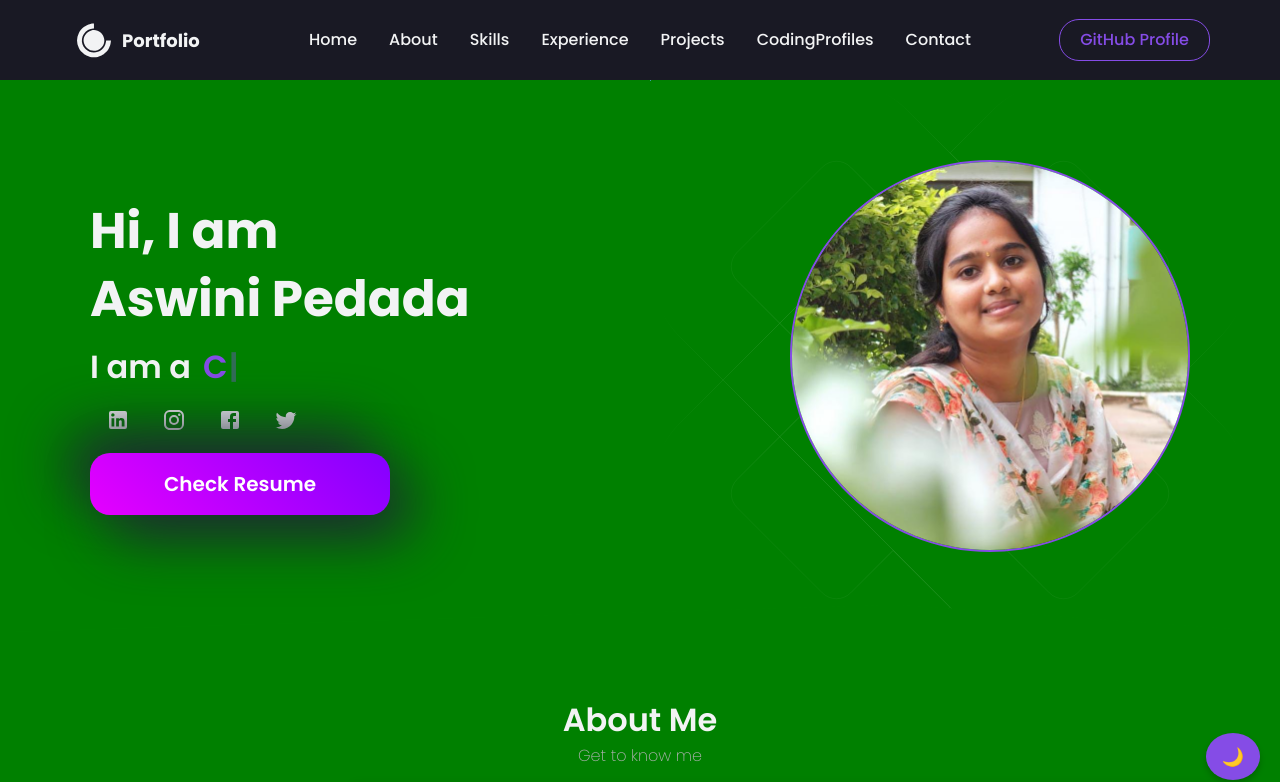
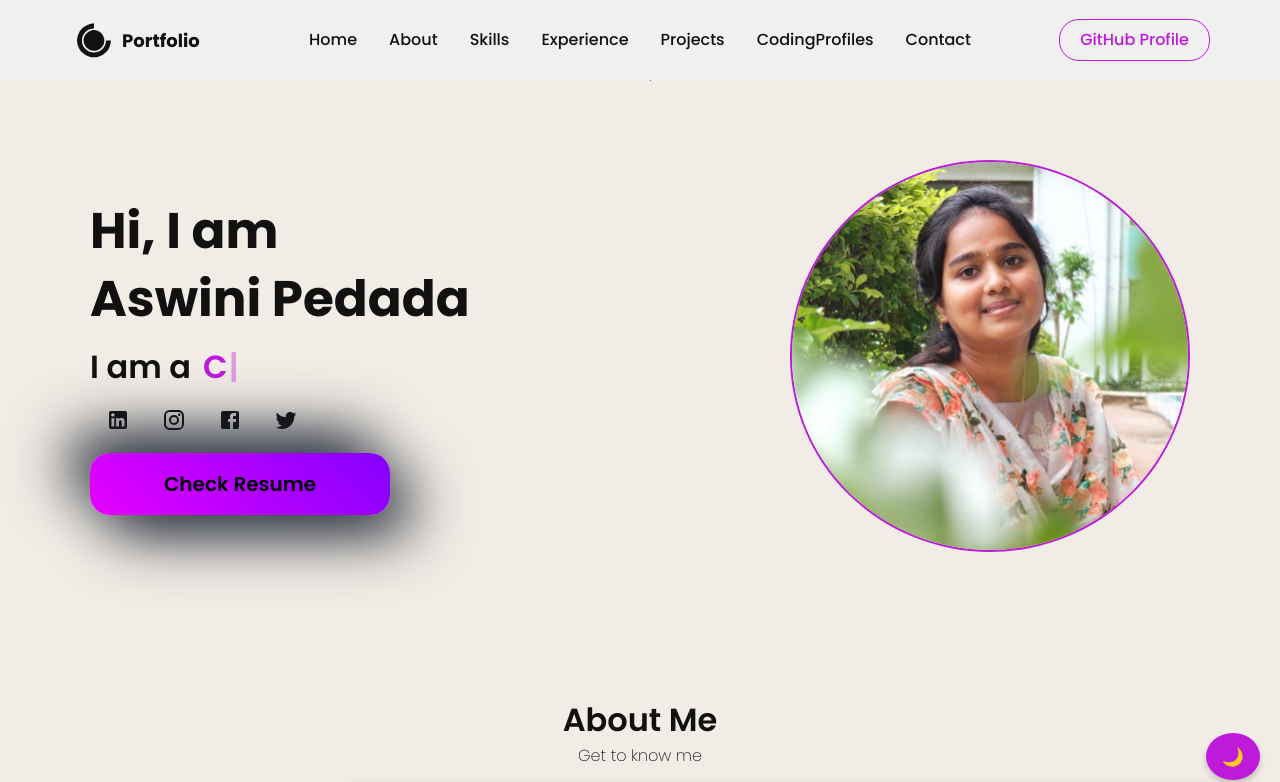
Before and after one commit to aswini0321/aswini-portfolio, a React (Create React App) app: page / in a window 1280 px wide. Shown: the top 782 px of the page. Built offline with nearby package versions, Linux system fonts and the light colour scheme.

Commit message:
background chamged

```diff
--- a/src/App.js
+++ b/src/App.js
@@ -16,7 +16,7 @@ import CodingProfiles from "./components/CodingProfile/index.js";
 import styled from "styled-components";
 
 const Body = styled.div`
-  background-color: ${({ theme }) => theme.green};
+  background-color: ${({ theme }) => theme.bg};
   width: 100%;
   overflow-x: hidden;
 `;
@@ -56,15 +56,15 @@ const ThemeToggleButton = styled.button`
 `;
 
 function App() {
-  const [darkMode, setDarkMode] = useState(true);
+  const [lightMode, setLightMode] = useState(true);
 
   // Toggle theme between dark and light
   const toggleTheme = () => {
-    setDarkMode((prevMode) => !prevMode);
+    setLightMode((prevMode) => !prevMode);
   };
 
   return (
-    <ThemeProvider theme={darkMode ? darkTheme : lightTheme}>
+    <ThemeProvider theme={lightMode ? lightTheme : darkTheme}>
       <Router>
         <Navbar />
         <Body>
@@ -84,7 +84,7 @@ function App() {
 
 
         <ThemeToggleButton onClick={toggleTheme}>
-          {darkMode ? "🌙" : "☀️"}
+          {lightMode ? "🌙" : "☀️"}
         </ThemeToggleButton>
       </Router>
     </ThemeProvider>
--- a/src/components/HeroSection/index.js
+++ b/src/components/HeroSection/index.js
@@ -9,7 +9,7 @@ import TwitterIcon from '@mui/icons-material/Twitter';
 import LinkedInIcon from '@mui/icons-material/LinkedIn';
 import InstagramIcon from '@mui/icons-material/Instagram';
 const HeroContainer = styled.div`
-  background: ${({ theme }) => theme.green};
+  background: ${({ theme }) => theme.bg};
   display: flex;
   justify-content: center;
   position: relative;
```
